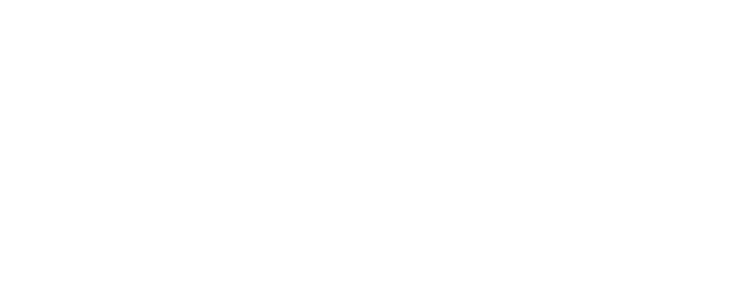
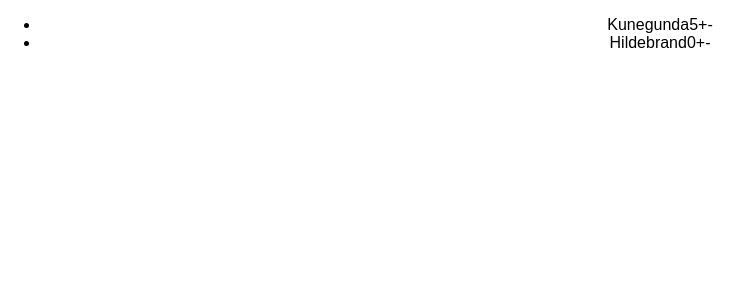
Before and after one commit to krlakwa/scorekeeper, a React (Create React App) app: page / in a window 1280 px wide. Shown: the top 300 px of the page, without its empty margins (0-751 px from the left). Built offline with nearby package versions, Linux system fonts and the light colour scheme.

Commit message:
Update App.js

```diff
--- a/src/App.js
+++ b/src/App.js
@@ -1,10 +1,28 @@
 import React, { Component } from 'react';
 import './App.css';
+import PlayersList from './components/PlayersList';
 
 class App extends Component {
+  constructor() {
+    super();
+
+    this.state = {
+      players: [
+        {
+          name: 'Kunegunda',
+          score: 5,
+        },
+        {
+          name: 'Hildebrand',
+          score: 0
+        }
+      ]
+    }
+  }
   render() {
     return(
       <div className="App">
+        <PlayersList players={this.state.players} />
       </div>
     );
   }
```
